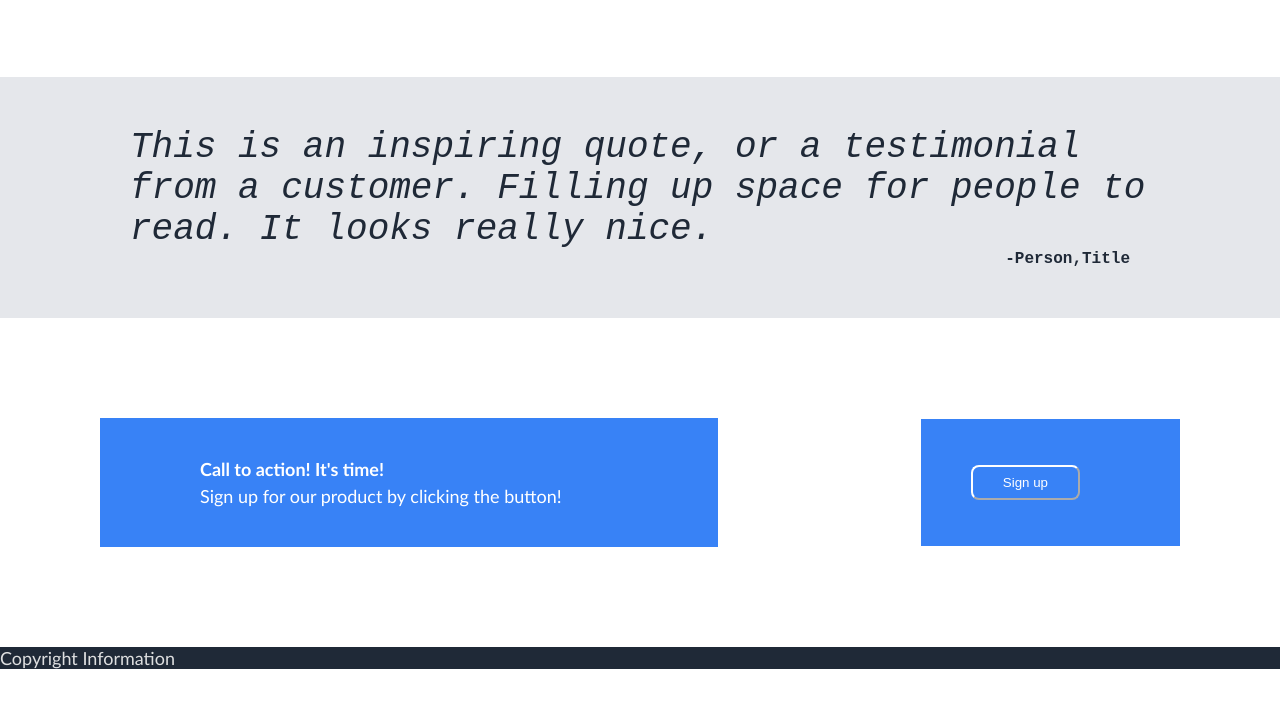
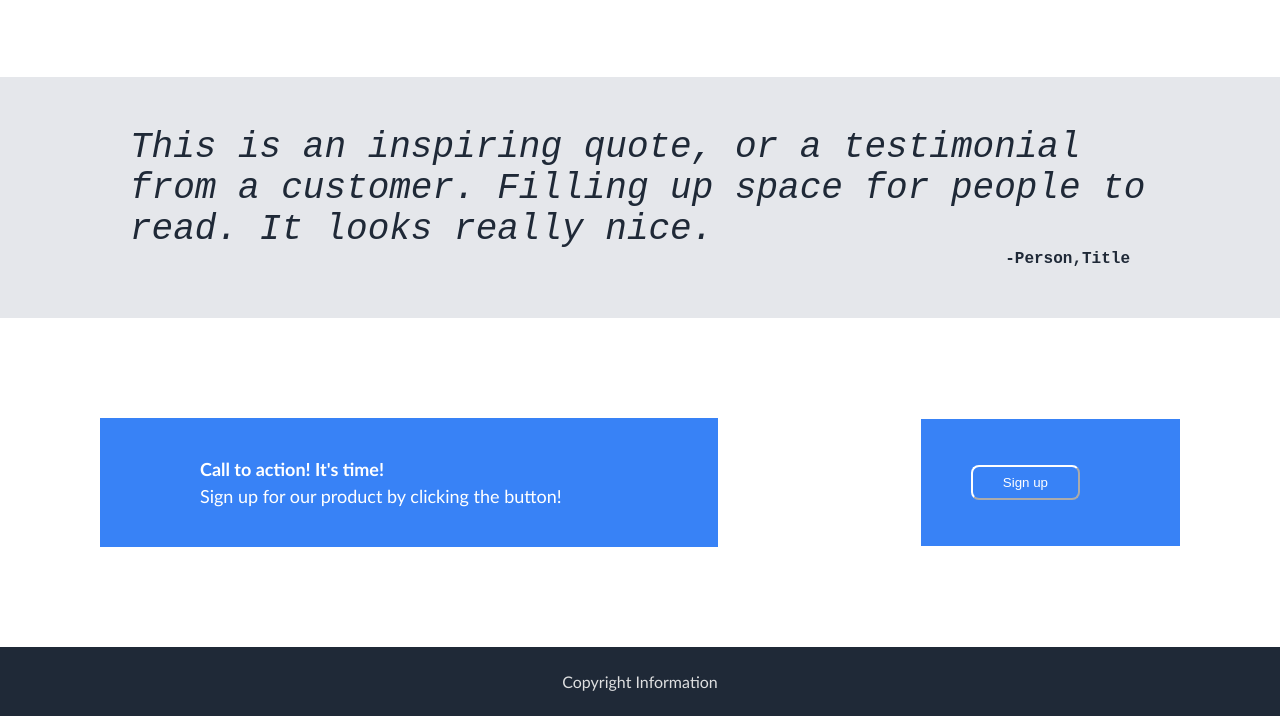
Before and after one commit to phuihumu/webpage, a plain HTML site: page index.html in a window 1280 px wide. Shown: the part 723-1439 px from the top of the page. Before the commit the page ends 1392 px from the top, so only its background shows below. Drawn offline with Linux system fonts and the light colour scheme.

Commit message:
Formatted footer with flexbox and changed the text in the intro section.

```diff
--- a/index.html
+++ b/index.html
@@ -24,7 +24,7 @@
         <div class ="intro">
             <div class="intro-left">
                 <div class="main-text">
-                    This website is awesome
+                    This website is a test
                 </div>
                 <div class="sub-text">
                     This website has some subtext that goes here under the main title. It's a smaller font and the color is lower contrast
--- a/style.css
+++ b/style.css
@@ -1,5 +1,7 @@
 body {
     margin: 0;
+    display: flex;
+    flex-direction: column;
 }
 
 .header {
@@ -191,5 +193,9 @@ button {
     background-color: #1F2937;
     color:rgb(222, 223, 224);
     font-family: 'Gill Sans', 'Gill Sans MT', Calibri, 'Trebuchet MS', sans-serif;
-    font-size: 18px;
+    font-size: 16px;
+    padding:25px;
+    display:flex;
+    justify-content: center;
+    align-items: center;
 }
```
